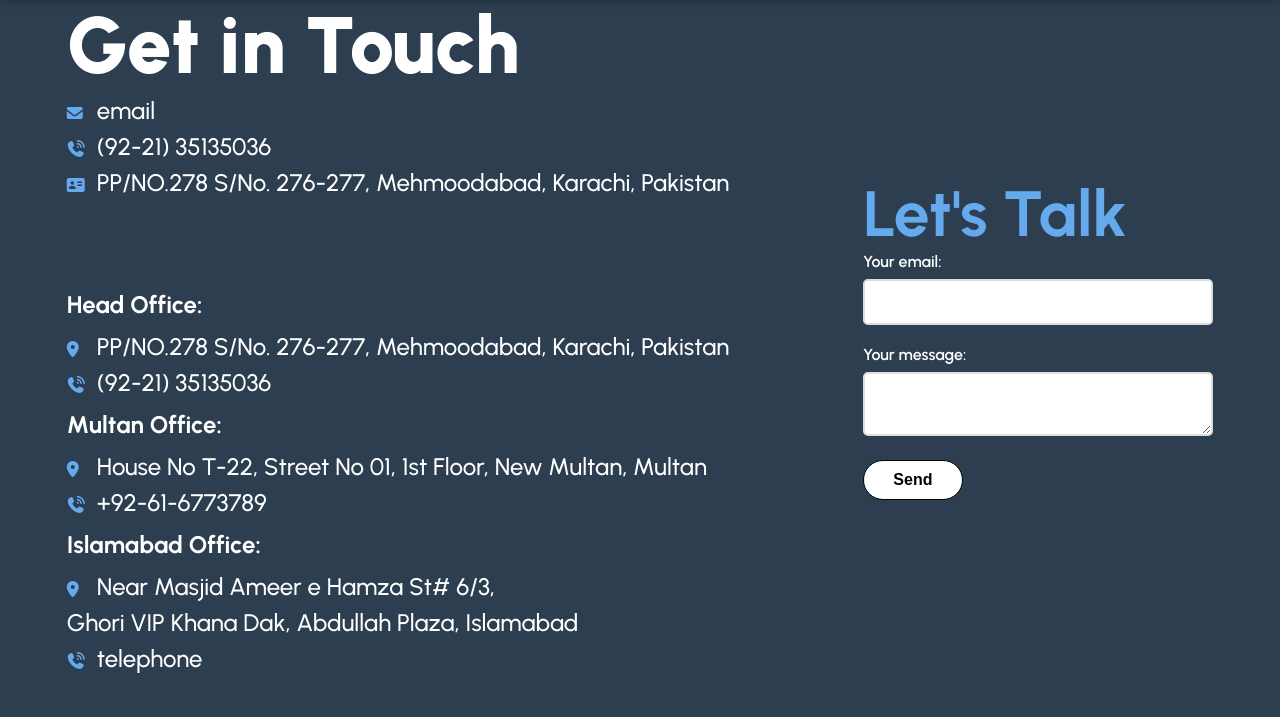
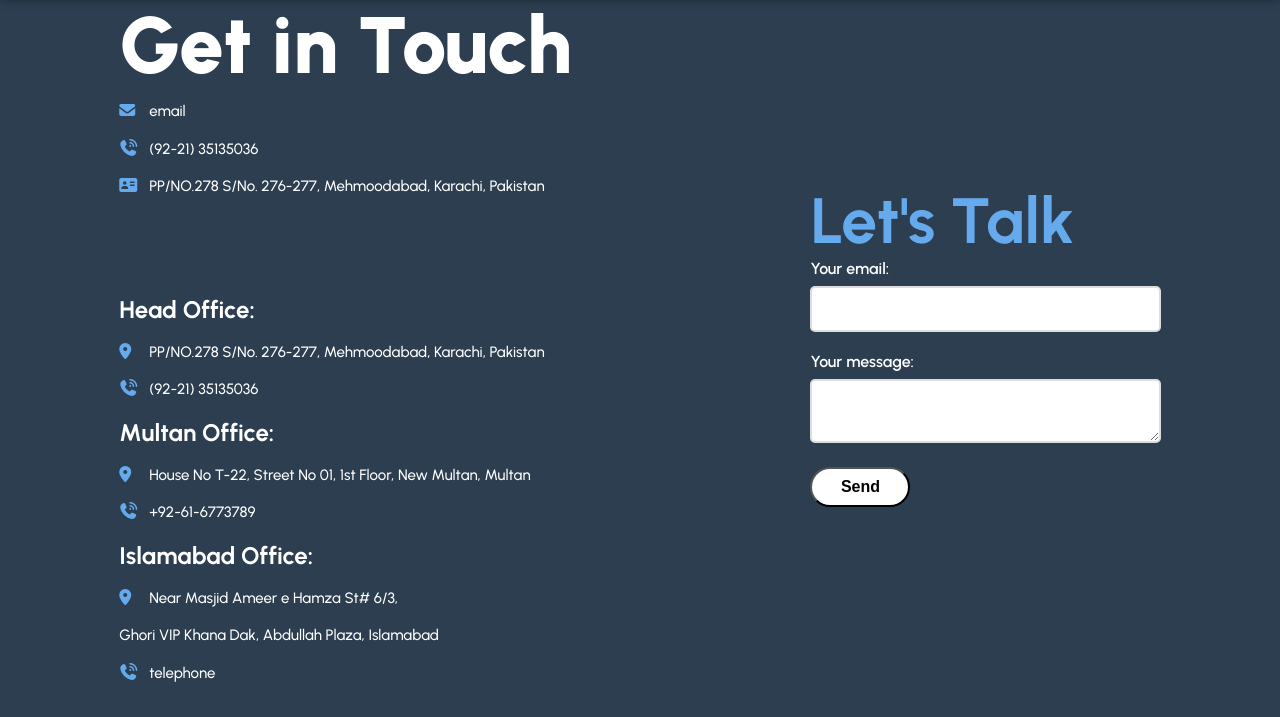
Before and after one commit to shayansSpace/Applied-Services-Website, a plain HTML site: page contact.html in a window 1280 px wide. Shown: the part 83-800 px from the top of the page. Drawn offline with Linux system fonts and the light colour scheme.

```diff
--- a/style.css
+++ b/style.css
@@ -677,9 +677,9 @@
 }
 
 .cred p {
-    font-size: 1.5rem;
+    font-size: 15px;
     font-weight: 500;
-    line-height: 1.5;
+    line-height: 2.5;
 }
 
 .office {
@@ -691,8 +691,8 @@
 }
 
 .office p {
-    font-size: 1.5rem;
-    line-height: 1.5;
+    font-size: 15px;
+    line-height: 2.5;
     font-weight: 500;
 }
 
@@ -739,7 +739,7 @@
     width: 100px;
     color: black;
     background-color: #fff;
-    border: 1px solid black;
+    /* border: 1px solid black; */
     border-radius: 50px;
     display: flex;
     align-items: center;
@@ -750,7 +750,7 @@
 }
 
 .form-content form button:hover {
-    background-color: #34495e;
+    background-color: #66aaee;
     color: #fff;
 }
 
```
Also changed, not shown: services/tank-img/drying.jpg (added), services/tank-img/manual-clean.jpg (added), services/tank-img/sludge-waste.jpg (added), 1 other file.
